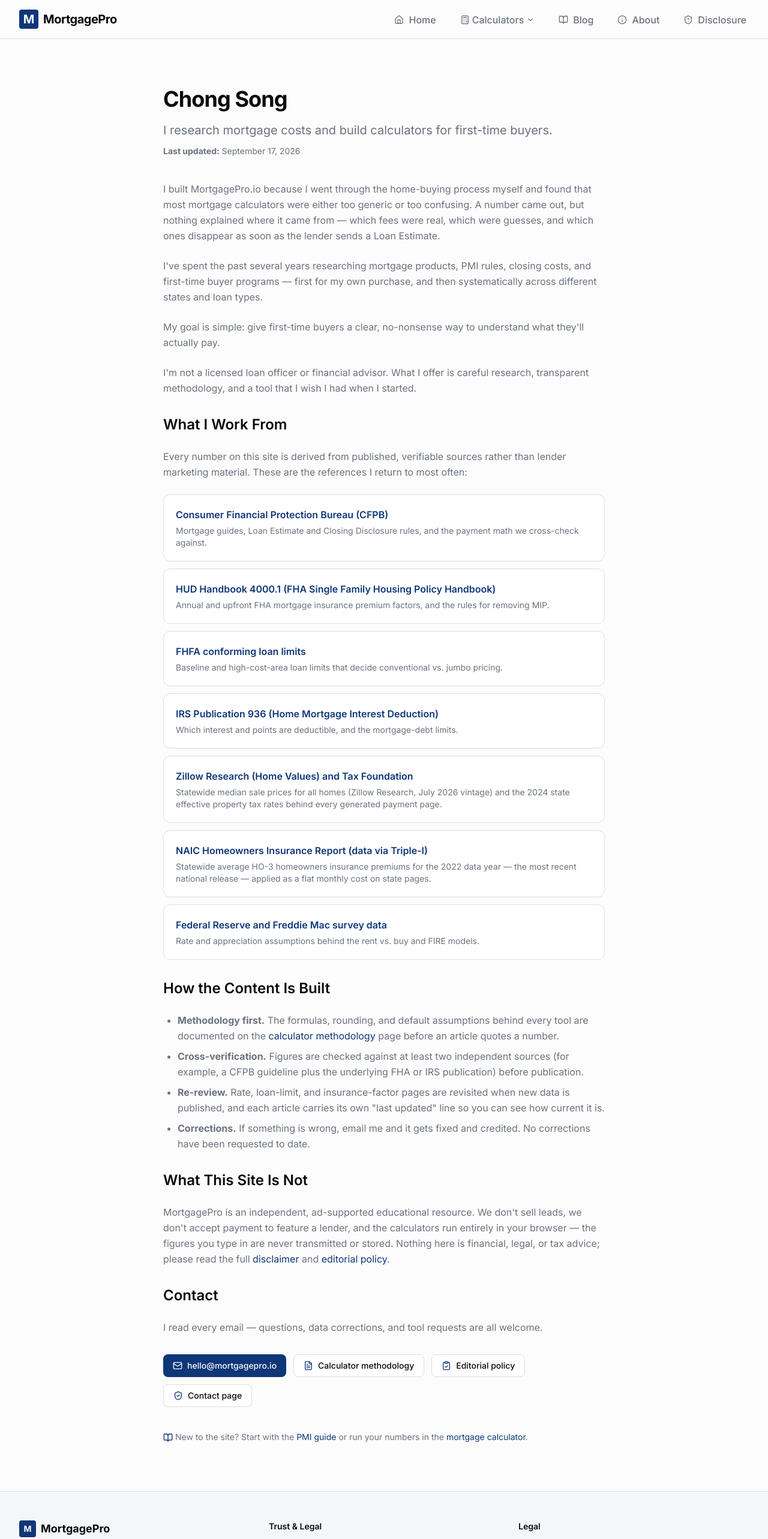
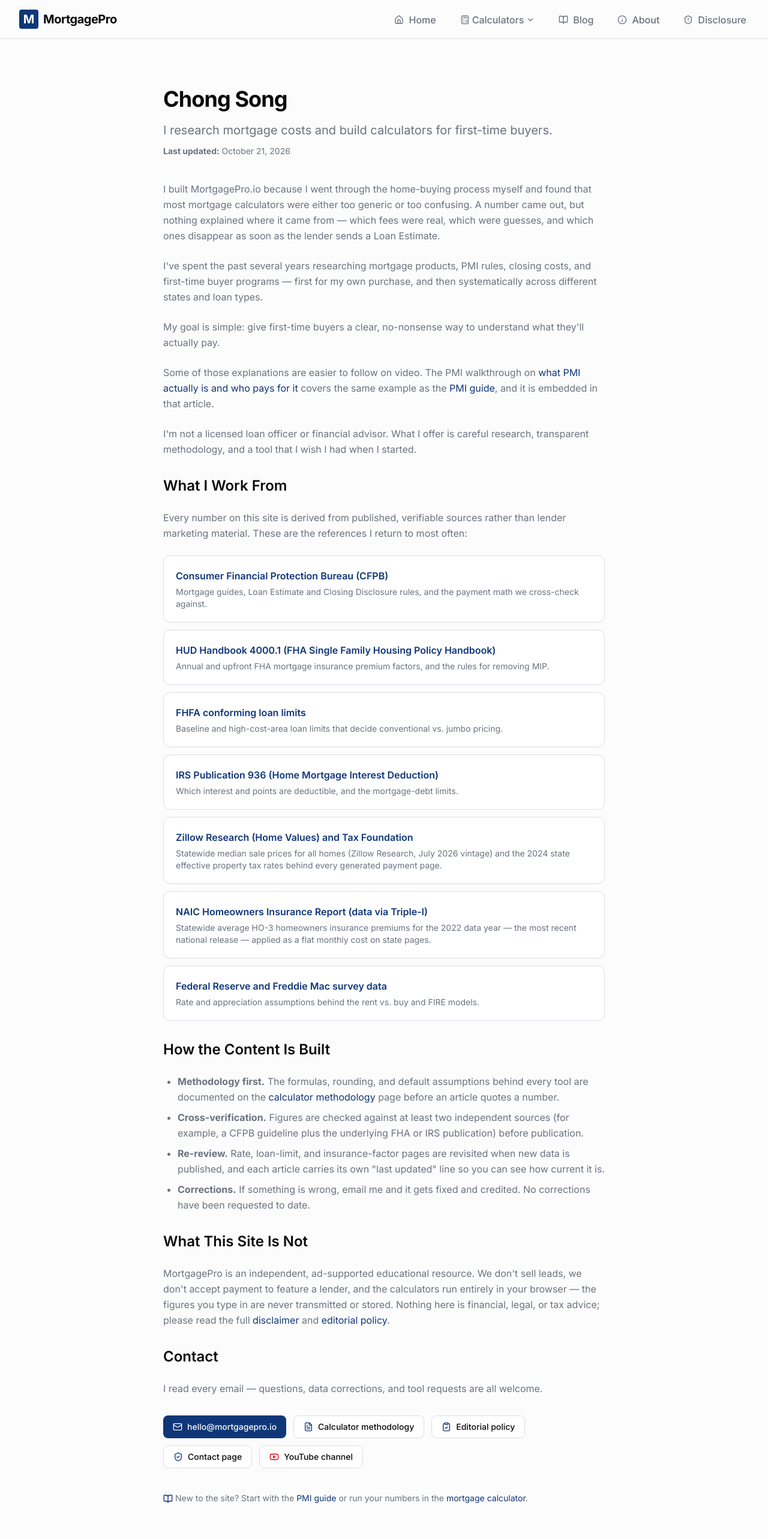
Before and after one commit to chongsong240/MortgagePro, a React (Vite) app: page /author in a window 1280 px wide. Shown: the top 2566 px of the page at 60% size. Built offline with nearby package versions, Linux system fonts and the light colour scheme.

Commit message:
feat(social): link the YouTube channel sitewide and embed the PMI video

```diff
--- a/index.html
+++ b/index.html
@@ -75,6 +75,7 @@
           "name": "MortgagePro",
           "url": "https://www.mortgagepro.io",
           "email": "hello@mortgagepro.io",
+          "sameAs": ["https://www.youtube.com/@MortgageProIO"],
           "founder": {
             "@type": "Person",
             "name": "Chong Song",
--- a/scripts/generate-pages.ts
+++ b/scripts/generate-pages.ts
@@ -1849,6 +1849,7 @@ ${amortRows}
         <a href="${SITE_URL}/privacy">Privacy</a> &middot;
         <a href="${SITE_URL}/disclaimer">Disclaimer</a> &middot;
         <a href="${SITE_URL}/disclaimer">Affiliate Disclosure</a>
+        &middot; <a href="https://www.youtube.com/@MortgageProIO" target="_blank" rel="me noopener">YouTube</a>
       </p>
     </div>
   </footer>
@@ -2259,6 +2260,7 @@ function generateAmountHtml(amount: number, slug: string): string {
         <a href="${SITE_URL}/privacy">Privacy</a> &middot;
         <a href="${SITE_URL}/disclaimer">Disclaimer</a> &middot;
         <a href="${SITE_URL}/disclaimer">Affiliate Disclosure</a>
+        &middot; <a href="https://www.youtube.com/@MortgageProIO" target="_blank" rel="me noopener">YouTube</a>
       </p>
     </div>
   </footer>
--- a/src/App.tsx
+++ b/src/App.tsx
@@ -40,7 +40,8 @@ import {
   ArmVsFixedCalculatorPage,
 } from '@/src/components/pages/CalculatorPages';
 
-import { Home, Calculator as CalculatorIcon, BookOpen, Info, ShieldAlert, Menu, X, ChevronDown } from 'lucide-react';
+import { Home, Calculator as CalculatorIcon, BookOpen, Info, ShieldAlert, Menu, X, ChevronDown, Youtube } from 'lucide-react';
+import { YOUTUBE_SUBSCRIBE_URL } from '@/src/data/youtube';
 
 const CALCULATOR_LINKS = [
   { name: 'Mortgage Calculator', path: '/mortgage-calculator' },
@@ -275,6 +276,21 @@ function Footer() {
               className="inline-block mt-3 text-sm font-medium text-primary hover:underline"
             >
               Mortgage payments by state →
+            </a>
+            {/*
+              Social profile, crawlable <a> rather than a widget. rel="me"
+              links this profile to the site for entity reconciliation; the
+              channel is ours, so no nofollow. sub_confirmation=1 opens the
+              subscribe dialog for signed-in viewers arriving from here.
+            */}
+            <a
+              href={YOUTUBE_SUBSCRIBE_URL}
+              target="_blank"
+              rel="me noopener"
+              className="mt-3 flex items-center gap-2 text-sm font-medium text-muted-foreground hover:text-foreground transition-colors"
+            >
+              <Youtube className="w-4 h-4 text-red-600" aria-hidden="true" />
+              Watch on YouTube
             </a>
           </div>
 
--- a/src/components/blog/WhatIsPmi.tsx
+++ b/src/components/blog/WhatIsPmi.tsx
@@ -4,7 +4,9 @@ import { ArrowRight, DollarSign, Percent, Calendar, Home, Building2, PieChart, T
 import BlogSchema from './BlogSchema';
 import AllCalculatorsGrid from './AllCalculatorsGrid';
 import RelatedPosts from './RelatedPosts';
+import YouTubeEmbed from './YouTubeEmbed';
 import { AffiliateDisclosure } from './BlogComponents';
+import { YOUTUBE_VIDEOS } from '@/src/data/youtube';
 
 function scrollToSection(e: React.MouseEvent<HTMLAnchorElement>, sectionId: string) {
   e.preventDefault();
@@ -21,6 +23,7 @@ export default function WhatIsPmi() {
         title="How Is PMI Calculated? (And How to Get Rid of It)"
         description="If you're putting down less than 20%, you're paying for something that doesn't protect you. Here's exactly how to cancel PMI and save thousands."
         datePublished="2026-05-22"
+        dateModified="2026-10-21"
         url="https://www.mortgagepro.io/blog/what-is-pmi"
         faqs={[
           { q: 'What is PMI and who does it protect?', a: 'PMI (Private Mortgage Insurance) protects the lender, not you. It is required when your down payment is less than 20% of the home price. PMI typically costs 0.5% to 1.5% of the loan amount annually.' },
@@ -110,12 +113,19 @@ export default function WhatIsPmi() {
       </div>
 
       {/* Intro */}
-      <p className="text-muted-foreground leading-relaxed mb-10">
+      <p className="text-muted-foreground leading-relaxed mb-6">
         Marcus and Elena bought their first home in Atlanta in 2021. They had good jobs, decent credit,
         and a 5% down payment. What they didn't have was an extra $60,000 sitting around for a 20% down
         payment on a $300,000 house. So they paid PMI. Here's what happened next—and how to make sure it
         doesn't happen to you longer than necessary.
       </p>
+
+      {/* Video version of the same explainer. Facade only — the player loads on click. */}
+      <YouTubeEmbed
+        video={YOUTUBE_VIDEOS.whatIsPmi}
+        caption="The short video version: what PMI is, and who actually pays it."
+        className="mb-12"
+      />
 
       {/* Section 1 - The Story */}
       <section id="section-1" className="mb-12 scroll-mt-20">
--- /dev/null
+++ b/src/components/blog/YouTubeEmbed.tsx
@@ -0,0 +1,81 @@
+import { useState } from 'react';
+import { Play, Youtube } from 'lucide-react';
+import { watchUrl, type YouTubeVideo } from '@/src/data/youtube';
+
+interface YouTubeEmbedProps {
+  video: YouTubeVideo;
+  caption?: string;
+  className?: string;
+}
+
+/**
+ * Click-to-load YouTube facade.
+ *
+ * Why not a plain <iframe>: the standard player writes YouTube cookies the
+ * moment it mounts, which would contradict the Consent Mode v2 defaults
+ * promised in section 5 of /privacy, and a third-party player is the heaviest
+ * asset on an otherwise text-only article (LCP + CLS). This ships one lazy
+ * thumbnail in the prerendered HTML; youtube-nocookie.com is only iframed
+ * after an explicit click, and autoplay then needs no extra gesture.
+ *
+ * The caption is a real <figcaption>, so the video's title is crawlable text
+ * even though the player itself is not rendered until interaction.
+ */
+export default function YouTubeEmbed({ video, caption, className = '' }: YouTubeEmbedProps) {
+  const [playing, setPlaying] = useState(false);
+
+  return (
+    <figure className={`not-prose m-0 ${className}`}>
+      <div className="relative aspect-video w-full overflow-hidden rounded-xl border border-border bg-muted">
+        {playing ? (
+          <iframe
+            className="absolute inset-0 h-full w-full"
+            src={`https://www.youtube-nocookie.com/embed/${video.id}?autoplay=1&rel=0`}
+            title={video.title}
+            allow="accelerometer; autoplay; clipboard-write; encrypted-media; gyroscope; picture-in-picture; web-share"
+            referrerPolicy="strict-origin-when-cross-origin"
+            allowFullScreen
+          />
+        ) : (
+          <button
+            type="button"
+            onClick={() => setPlaying(true)}
+            aria-label={`Play video: ${video.title}`}
+            className="group absolute inset-0 h-full w-full cursor-pointer"
+          >
+            <img
+              src={video.thumbnail}
+              alt={video.title}
+              width={480}
+              height={360}
+              loading="lazy"
+              decoding="async"
+              className="h-full w-full object-cover"
+            />
+            <span
+              aria-hidden="true"
+              className="absolute inset-0 bg-black/25 transition-colors group-hover:bg-black/40"
+            />
+            <span aria-hidden="true" className="absolute inset-0 flex items-center justify-center">
+              <span className="flex h-16 w-16 items-center justify-center rounded-full bg-red-600 text-white shadow-lg transition-transform group-hover:scale-110">
+                <Play className="h-7 w-7 translate-x-0.5 fill-current" />
+              </span>
+            </span>
+          </button>
+        )}
+      </div>
+      <figcaption className="mt-2 flex flex-wrap items-center gap-x-2 gap-y-1 text-sm text-muted-foreground">
+        {caption && <span>{caption}</span>}
+        <a
+          href={watchUrl(video)}
+          target="_blank"
+          rel="noopener noreferrer"
+          className="inline-flex items-center gap-1 font-medium text-primary hover:underline"
+        >
+          <Youtube className="h-3.5 w-3.5" aria-hidden="true" />
+          Watch on YouTube
+        </a>
+      </figcaption>
+    </figure>
+  );
+}
--- a/src/components/pages/AuthorPage.tsx
+++ b/src/components/pages/AuthorPage.tsx
@@ -1,5 +1,6 @@
 import { Link } from 'react-router-dom';
-import { Mail, BookOpen, ClipboardCheck, FileText, ShieldCheck } from 'lucide-react';
+import { Mail, BookOpen, ClipboardCheck, FileText, ShieldCheck, Youtube } from 'lucide-react';
+import { YOUTUBE_CHANNEL_URL, YOUTUBE_VIDEOS, watchUrl } from '@/src/data/youtube';
 
 /**
  * Author page (/author).
@@ -15,7 +16,7 @@ import { Mail, BookOpen, ClipboardCheck, FileText, ShieldCheck } from 'lucide-re
  */
 
 const PAGE_URL = 'https://www.mortgagepro.io/author';
-const LAST_UPDATED = 'September 17, 2026';
+const LAST_UPDATED = 'October 21, 2026';
 
 const SOURCES: { name: string; url: string; note: string }[] = [
   {
@@ -128,6 +129,22 @@ export default function AuthorPage() {
           pay.
         </p>
         <p>
+          Some of those explanations are easier to follow on video. The PMI walkthrough on{' '}
+          <a
+            href={watchUrl(YOUTUBE_VIDEOS.whatIsPmi)}
+            target="_blank"
+            rel="noopener noreferrer"
+            className="text-primary hover:underline"
+          >
+            what PMI actually is and who pays for it
+          </a>{' '}
+          covers the same example as the{' '}
+          <Link to="/blog/what-is-pmi" className="text-primary hover:underline">
+            PMI guide
+          </Link>
+          , and it is embedded in that article.
+        </p>
+        <p>
           I'm not a licensed loan officer or financial advisor. What I offer is careful research, transparent
           methodology, and a tool that I wish I had when I started.
         </p>
@@ -225,6 +242,15 @@ export default function AuthorPage() {
             <ShieldCheck className="w-4 h-4 text-primary" />
             Contact page
           </Link>
+          <a
+            href={YOUTUBE_CHANNEL_URL}
+            target="_blank"
+            rel="me noopener"
+            className="inline-flex items-center gap-2 px-4 py-2 rounded-lg bg-card border border-border text-sm font-medium text-foreground hover:border-primary/40 transition-colors"
+          >
+            <Youtube className="w-4 h-4 text-red-600" aria-hidden="true" />
+            YouTube channel
+          </a>
         </div>
 
         <p className="text-sm pt-4">
--- /dev/null
+++ b/src/data/youtube.ts
@@ -0,0 +1,44 @@
+/**
+ * YouTube channel + video registry.
+ *
+ * Why this exists: the channel is the public, verifiable face behind the
+ * "Chong Song" byline, so the same URLs feed the footer link, the author page
+ * and the Organization `sameAs` list in index.html. Keeping one handle here
+ * stops those copies from drifting — the @ casing is part of the canonical
+ * channel URL and YouTube treats it as one handle regardless.
+ *
+ * Videos are deliberately NOT rendered sitewide. Only an article whose topic
+ * matches a video mounts <YouTubeEmbed />, so the player stays contextual
+ * (Google's video guidelines and plain user trust both punish padded embeds).
+ */
+export const YOUTUBE_CHANNEL_HANDLE = 'MortgageProIO';
+
+/** Canonical channel URL. The ?si= share token is dropped on purpose. */
+export const YOUTUBE_CHANNEL_URL = `https://www.youtube.com/@${YOUTUBE_CHANNEL_HANDLE}`;
+
+/**
+ * `sub_confirmation=1` makes YouTube open the subscribe dialog for signed-in
+ * viewers who arrive from the site — the only free conversion lift a plain
+ * channel link can get.
+ */
+export const YOUTUBE_SUBSCRIBE_URL = `${YOUTUBE_CHANNEL_URL}?sub_confirmation=1`;
+
+export interface YouTubeVideo {
+  /** 11-character video id, used for the embed, the thumbnail and watch URLs. */
+  id: string;
+  title: string;
+  /** hqdefault always exists (maxresdefault does not, for some uploads). */
+  thumbnail: string;
+}
+
+export const YOUTUBE_VIDEOS: Record<'whatIsPmi', YouTubeVideo> = {
+  whatIsPmi: {
+    id: 'H0cn9ru0yWo',
+    title: 'What is PMI? Do All First Time Buyers Need To Pay?',
+    thumbnail: 'https://i.ytimg.com/vi/H0cn9ru0yWo/hqdefault.jpg',
+  },
+};
+
+export function watchUrl(video: YouTubeVideo): string {
+  return `https://www.youtube.com/watch?v=${video.id}`;
+}
```
